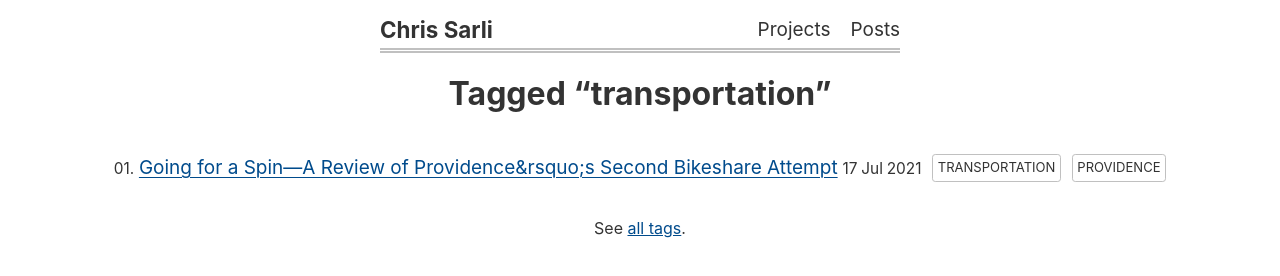
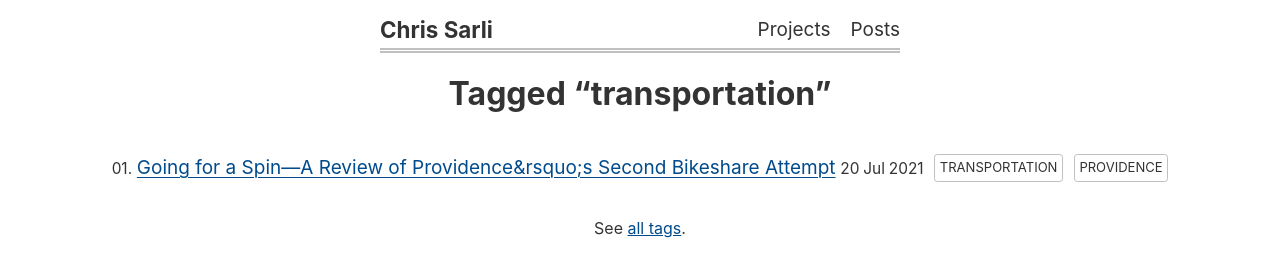
Before and after one commit to chris-sarli/chris.sarl, an Eleventy site: page tags.njk in a window 1280 px wide. Built offline with nearby package versions, Linux system fonts and the light colour scheme; Eleventy itself is replaced by a stand-in of ours; files that its build step writes are made by us from their sources; a web font is replaced by a local one.

Commit message:
Updated date

```diff
--- a/posts/S-300-review.md
+++ b/posts/S-300-review.md
@@ -1,7 +1,7 @@
 ---
 title: Going for a Spin—A Review of Providence&rsquo;s Second Bikeshare Attempt
 description: A look at Spin's new S-300 electric bike, the software that surrounds it, and the company and City that promote it.
-date: 2021-07-17
+date: 2021-07-20
 tags:
   - transportation
   - providence
```
